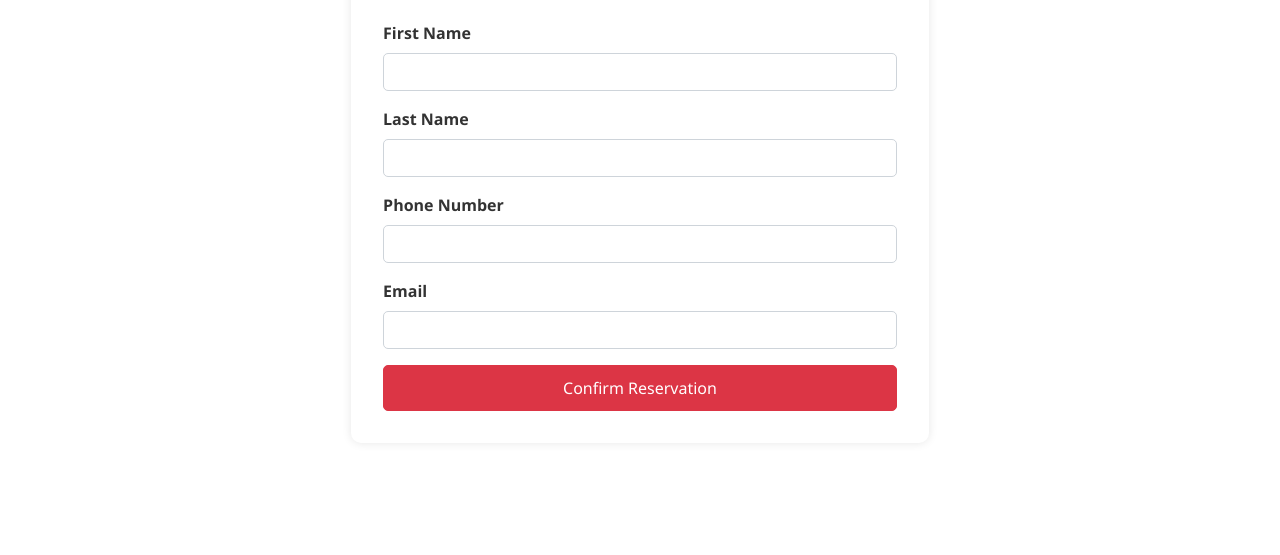
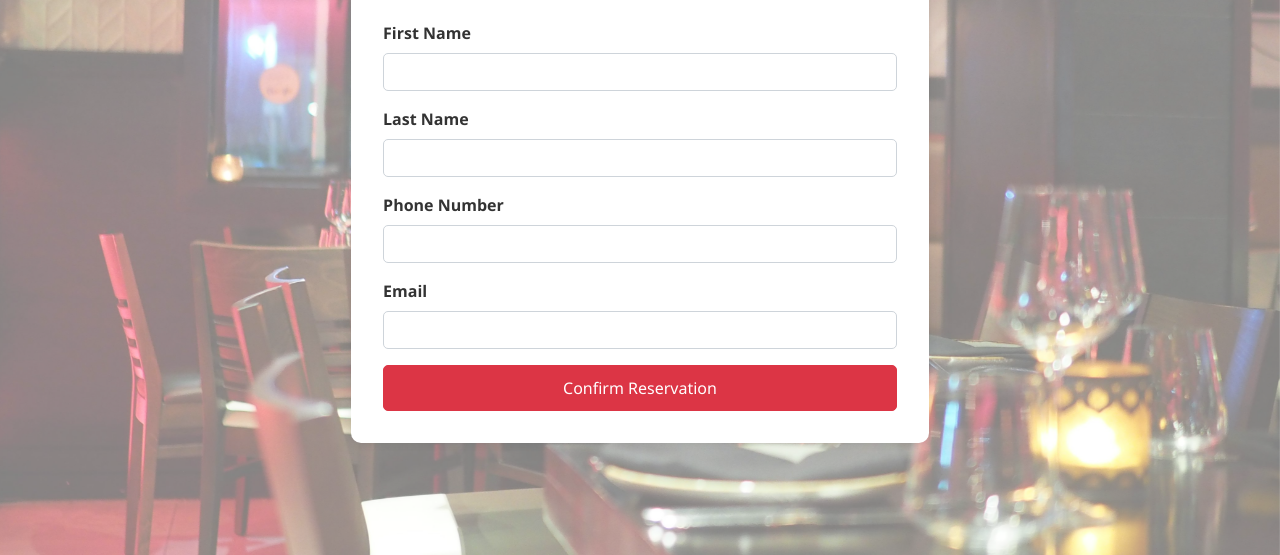
Before and after one commit to DairaDoo/Restaurant-Reservation-Frontend, a plain HTML site: page confirm_page/confirm.html in a window 1280 px wide. Shown: the part 245-800 px from the top of the page. Drawn offline with nearby package versions, Linux system fonts and the light colour scheme; the site is published under a folder, as on GitHub Pages, so addresses that start at the root find nothing.

Commit message:
Manejado imagenes...

```diff
--- a/confirm_page/confirm.html
+++ b/confirm_page/confirm.html
@@ -6,7 +6,7 @@
     <title>Confirm Reservation</title>
     <link rel="stylesheet" href="https://stackpath.bootstrapcdn.com/bootstrap/4.5.2/css/bootstrap.min.css">
     <link rel="stylesheet" href="style.css">
-    <link rel="icon" href="/imgs/manta_roja_logo.webp" type="image/x-icon">
+    <link rel="icon" href="../imgs/manta_roja_logo.webp" type="image/x-icon">
 </head>
 <body>
     <div class="container">
--- a/confirm_page/style.css
+++ b/confirm_page/style.css
@@ -14,7 +14,7 @@ body::before {
     left: 0;
     width: 100%;
     height: 100%;
-    background-image: url('/imgs/rest_background3.jpg');
+    background-image: url('../imgs/rest_background3.jpg');
     background-size: cover;
     background-attachment: fixed;
     background-position: center;
```
